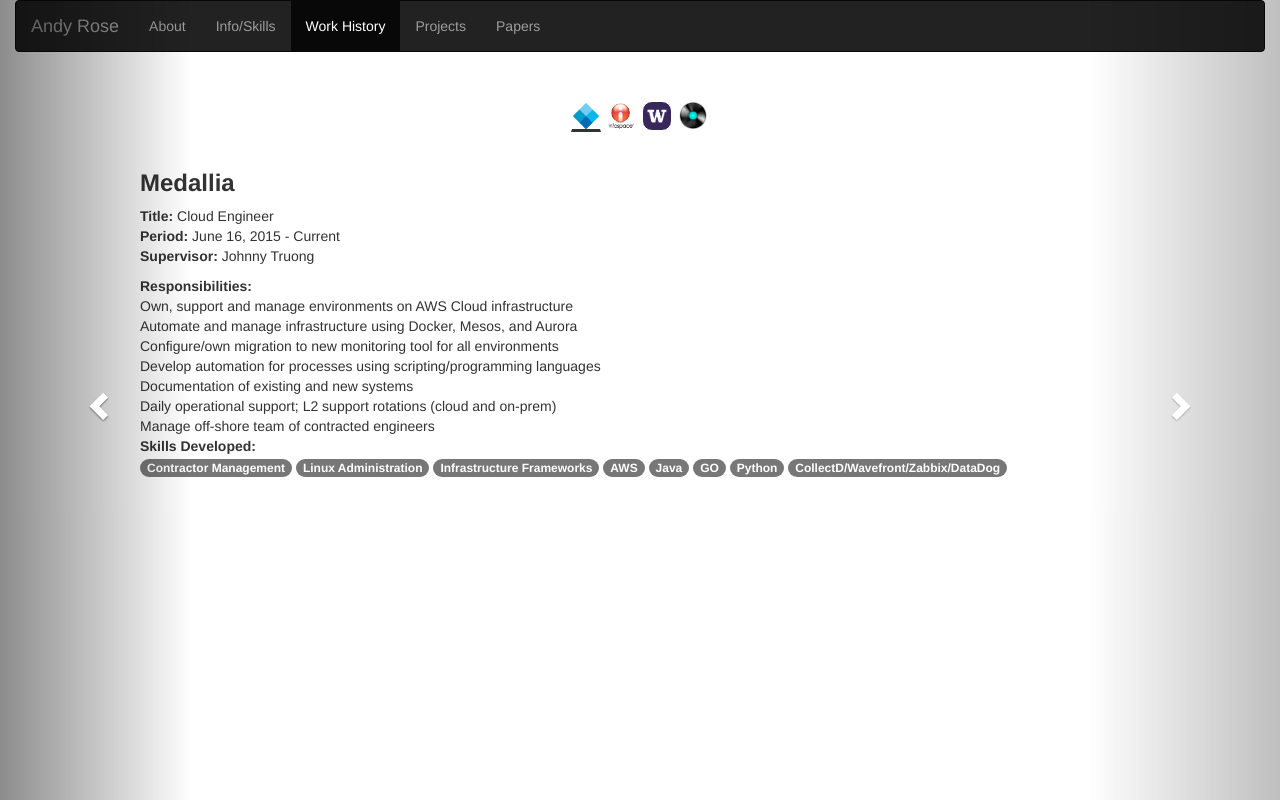
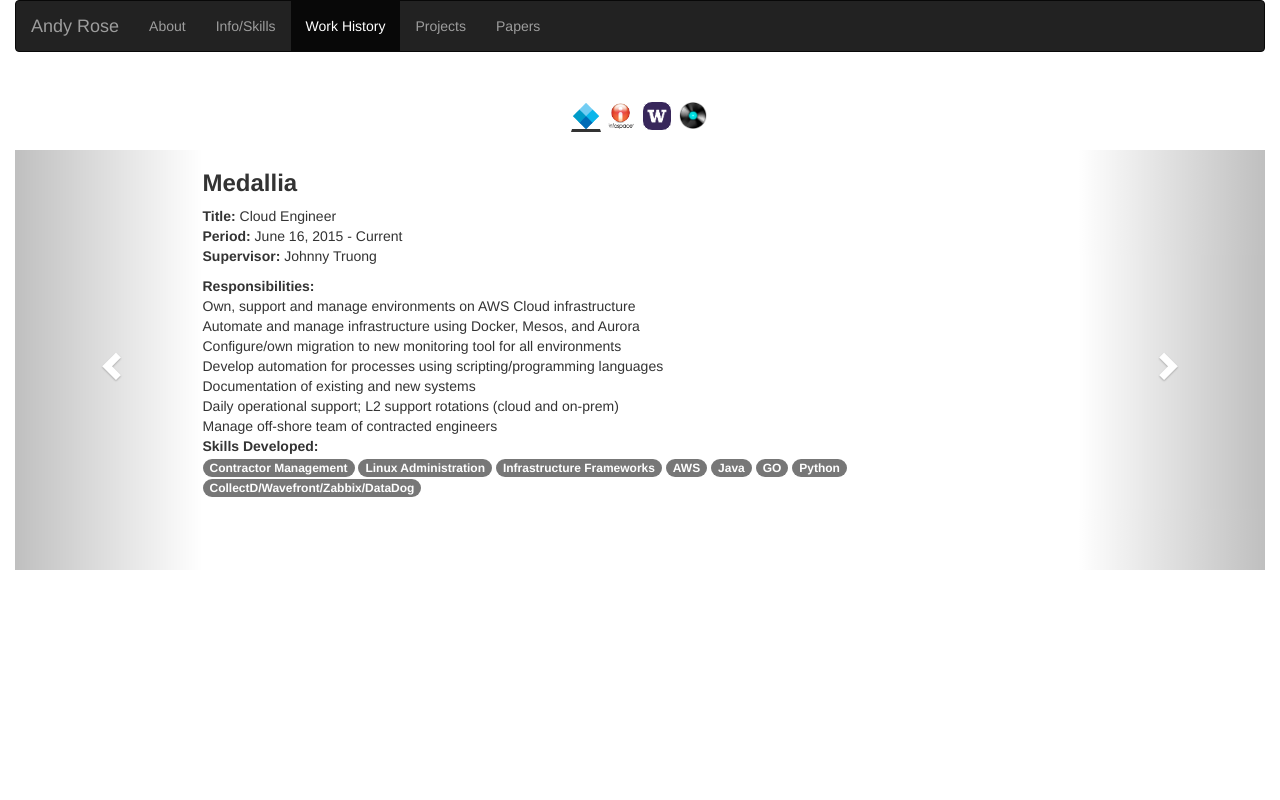
Before and after one commit to Andy--Rose/andyrrose.com, a plain HTML site: page Work.html in a window 1280 px wide. Drawn offline with nearby package versions, Linux system fonts and the light colour scheme.

Commit message:
Fixed Menu Overlay

```diff
--- a/css/styleSheet.css
+++ b/css/styleSheet.css
@@ -55,6 +55,7 @@
 	#navMenu
 	{
 		height:50px;
+		z-index:5;
 	}
 
 	.home-nav
@@ -122,8 +123,9 @@
 
 	#work_carousel_inner > .item
 	{
-		width: 80%;
-		left: 10%;
+		width: 60%;
+		left: 15%;
+		min-height:400px;
 	}
 
 	#btn_medallia
```
Also changed, not shown: Home.html (+1 -1 lines), Work.html (+1 -1 lines).
